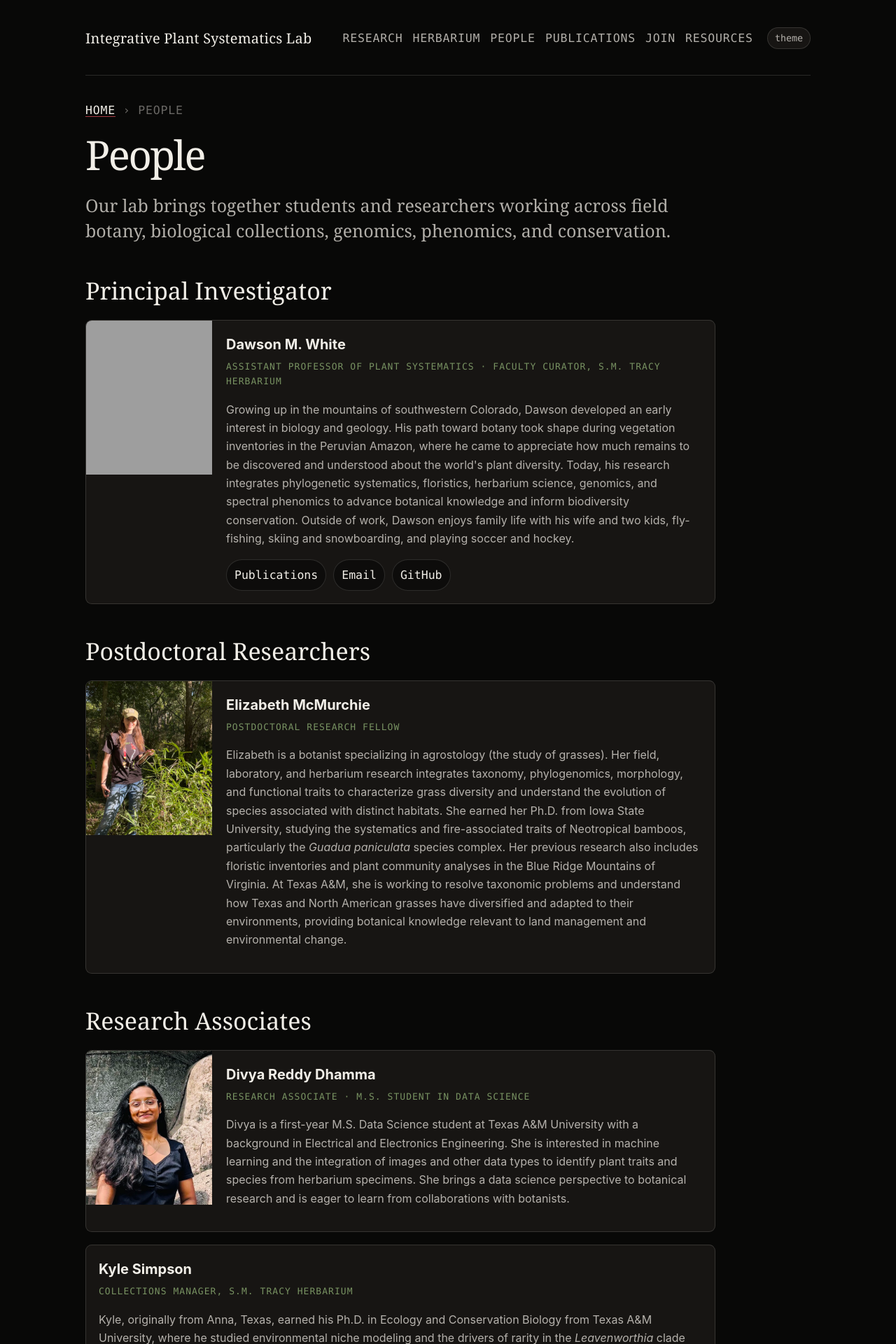
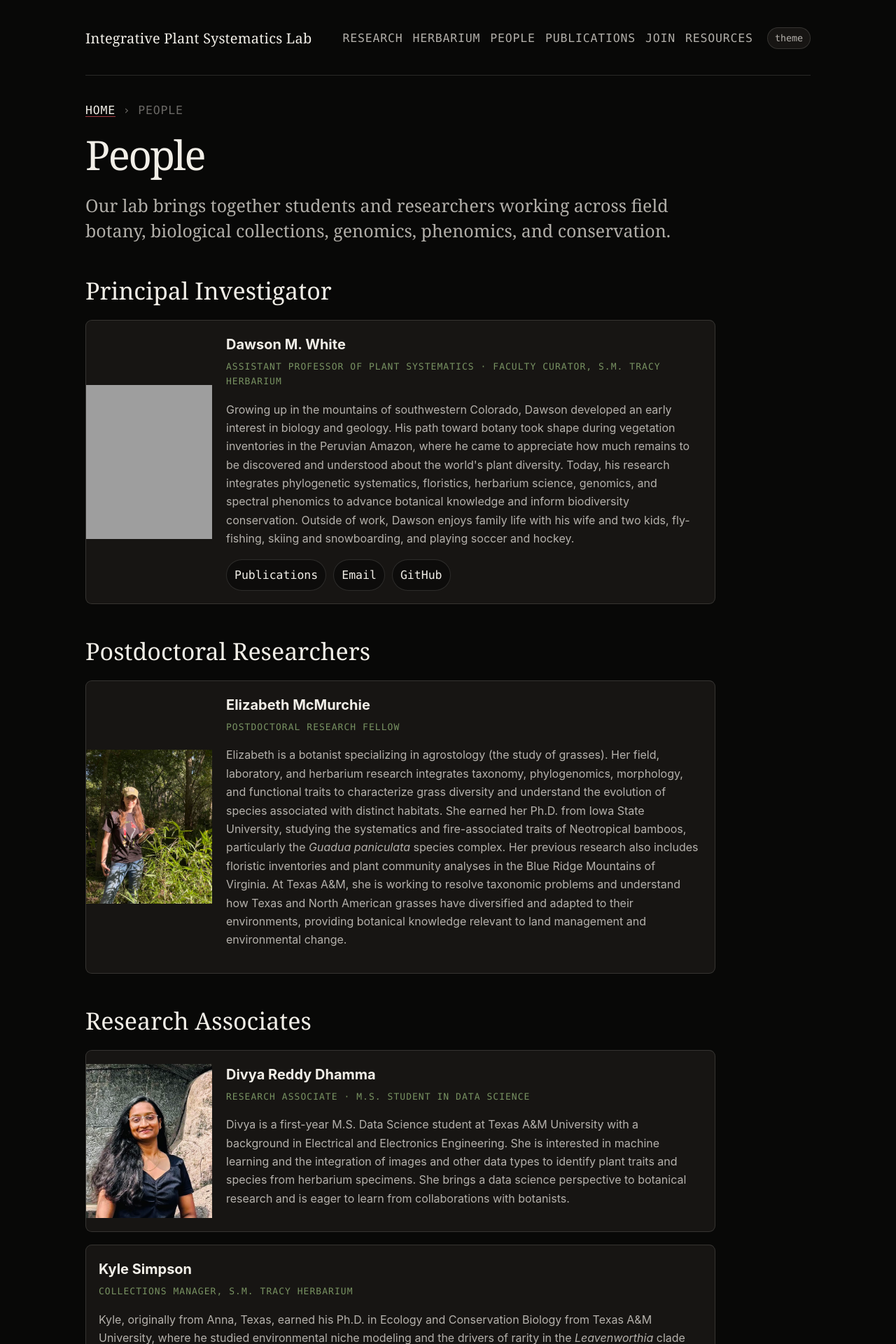
Before and after one commit to Erythroxylum/whiteplantsystematics.org, a Jekyll site: the page built from people.html, in a window 1280 px wide. Shown: the top 1920 px of the page at 70% size. Built offline with Jekyll 4.4.1, drawn with Linux system fonts in a browser that asks for light colours; grey boxes are pictures that could not be loaded.

Commit message:
clean up

```diff
--- a/assets/css/main.css
+++ b/assets/css/main.css
@@ -235,17 +235,6 @@ p {
   width: 100%;
   aspect-ratio: 1.45 / 1;
   object-fit: cover;
-  display: block;
-  background: var(--paper-sunk);
-}
-
-/* Specific rule for people-page profile photos */
-.member img.profile-img {
-  width: 100%;
-  height: 220px;
-  aspect-ratio: auto;
-  object-fit: cover;
-  object-position: center 20%;
   display: block;
   background: var(--paper-sunk);
 }
@@ -553,6 +542,7 @@ pre {
   object-position: center top;
   display: block;
   background: var(--paper-sunk);
+  align-self: center;
 }
 
 .member-profile .m-info {
--- a/index.html
+++ b/index.html
@@ -99,7 +99,7 @@ extra_head: |
   <time datetime="2026-10-27">October 14–27, 2026</time>
   <h3>Building botanical partnerships and new research directions in Ecuador</h3>
   <p>
-    Dawson traveled to Ecuador to participate in an Important Plant Areas workshop organized by Kew and collaborators, followed by meetings with Tsáchila community leaders Agustín Calazacón Aguavil, Alfonso Aguavíl, and Flabio Calazacón in Santo Domingo to introduce ¡Viva Centinela! and discuss potential community-based botanical collaborations. He also conducted collections research at the QCNE, QCA, and UA herbaria, helping set the stage for future fieldwork in the Chongón–Colonche Mountains of Manabí, where several potentially undescribed <em>Erythroxylum</em> species remain to be studied.
+    Dawson traveled to Ecuador to participate in an Important Plant Areas consortium organized by Tom Wells and colleagues of the Royal Botanic Gardens, Kew. He followed this up with meetings with Tsáchila community leaders Agustín Calazacón Aguavil, Alfonso Aguavíl, and Flabio Calazacón in Santo Domingo to introduce ¡Viva Centinela! and discuss potential community-based botanical collaborations. He wrapped up with collections research at the QCNE, QCA, and UA herbaria. These activities helped set the stage for collaborative partnerships in botanical exploration, floristics and conservation research, ethnobotany and community development, and, of course, Erythroxylum systematics!
   </p>
 </article>
 
--- a/join.html
+++ b/join.html
@@ -69,7 +69,7 @@ canonical: "https://whiteplantsystematics.org/join.html"
   </summary>
   <div class="layer-body">
     <p>
-      I am recruiting graduate students to begin in Fall 2027. I am looking for highly motivated and qualified individuals with research interests that align with the herbarium collections, phylogenetic systematics, coca, Dryas, botany-driven conservation, or the Texas region flora AND FUNGA!.
+      I am recruiting graduate students to begin in Fall 2027. I am looking for highly motivated and qualified individuals with research interests that align with the herbarium collections, phylogenetic systematics, coca, Dryas, botany-driven conservation, or the Texas region flora AND FUNGA!
     </p>
 
     <p>
```
